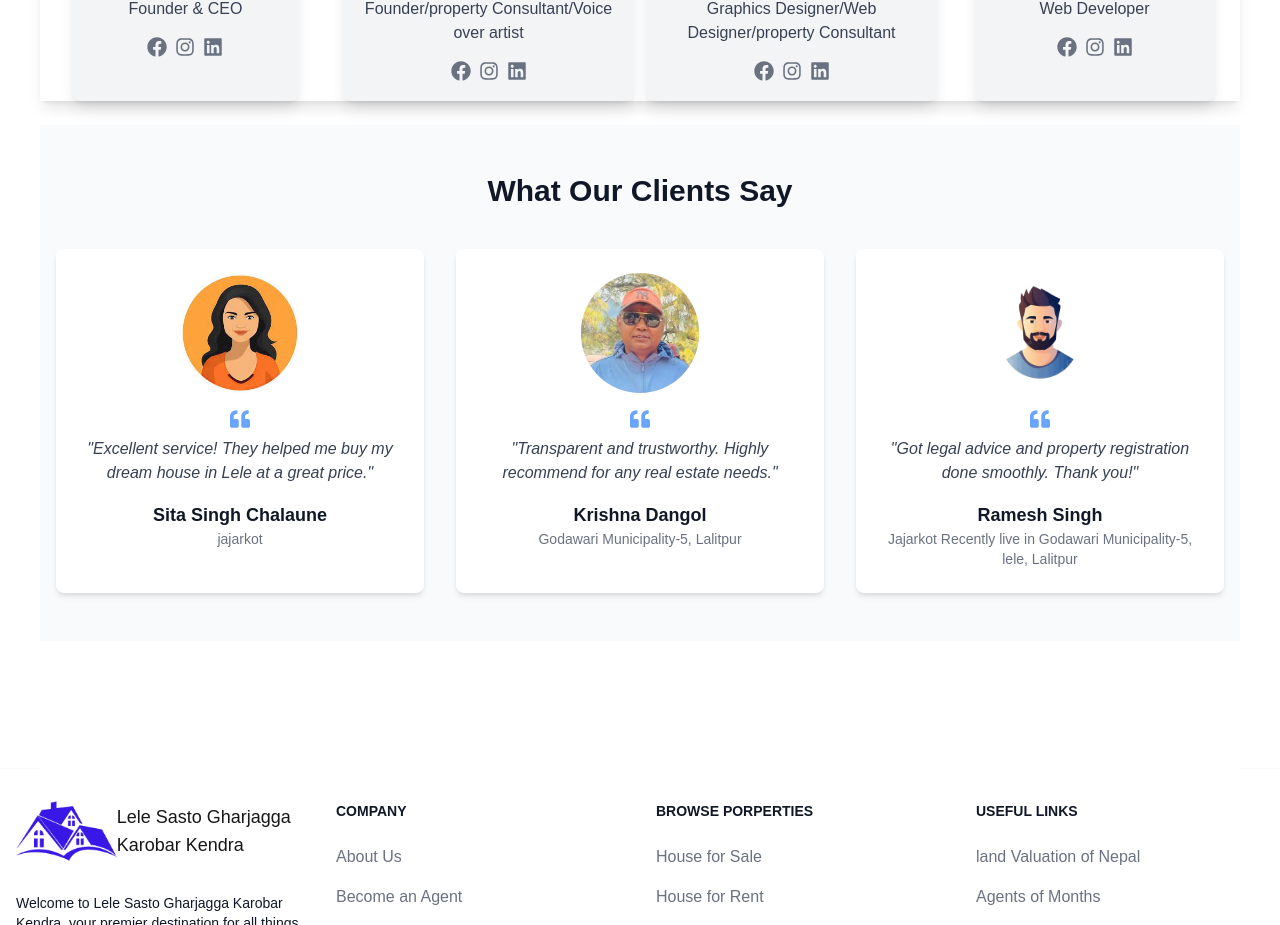
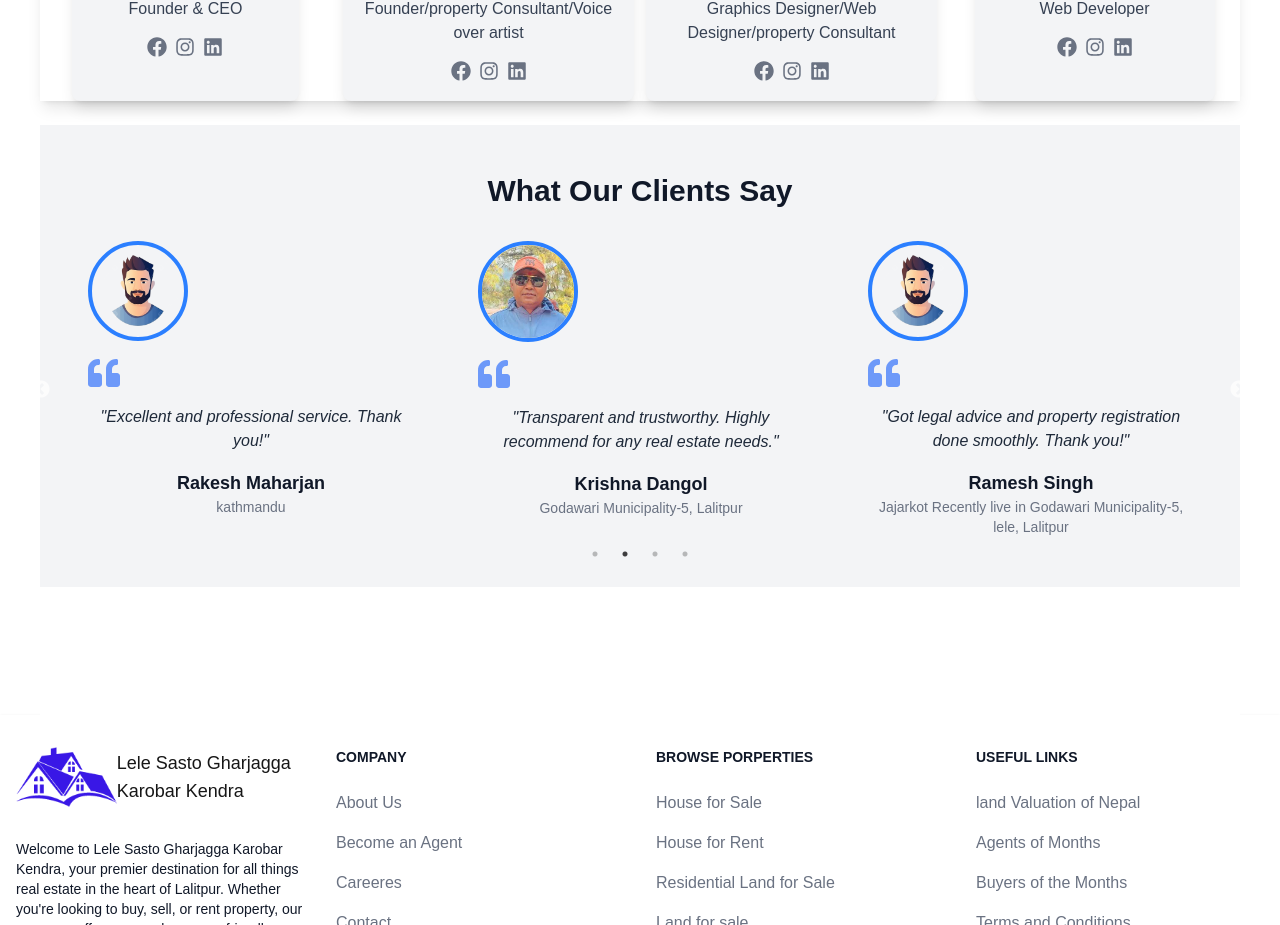
Before and after one commit to iamprabin-git/lelestore_Next.js, a Next.js app: page /company/about in a window 1280 px wide. Shown: the part 2875-3800 px from the top of the page. Built offline with nearby package versions, Linux system fonts and the light colour scheme.

Commit message:
scroll review
Signed-off-by: Prabin Dangol <dprabin23@gmail.com>

```diff
--- a/package.json
+++ b/package.json
@@ -19,7 +19,9 @@
     "next": "15.3.1",
     "react": "^19.0.0",
     "react-dom": "^19.0.0",
-    "react-icons": "^5.5.0"
+    "react-icons": "^5.5.0",
+    "react-slick": "^0.30.3",
+    "slick-carousel": "^1.8.1"
   },
   "devDependencies": {
     "@eslint/eslintrc": "^3",
--- a/src/app/globals.css
+++ b/src/app/globals.css
@@ -1,4 +1,8 @@
 @import "tailwindcss";
+/* @import "~slick-carousel/slick/slick.css";
+@import "~slick-carousel/slick/slick-theme.css"; */
+
+
 
 
 
--- a/src/components/Reviews.js
+++ b/src/components/Reviews.js
@@ -1,40 +1,55 @@
 "use client";
+import "slick-carousel/slick/slick.css";
+import "slick-carousel/slick/slick-theme.css";
+
+
 import React from "react";
+import Slider from "react-slick";
 
 import { FaQuoteLeft } from "react-icons/fa";
 import Image from "next/image";
 import reviews from "@/constants/review";
 
-function ClientReviews() {
+function ClientReviewCarousel() {
+  const settings = {
+    dots: true,
+    infinite: true,
+    speed: 1000,
+    slidesToShow: 3,
+    slidesToScroll: 1,
+    autoplay: true,
+    autoplaySpeed: 5000,
+    arrows: true,
+  };
+
   return (
-    <section className="bg-gray-50 dark:bg-gray-900 py-12">
+    <section className="bg-gray-100 dark:bg-gray-900 py-12">
       <div className="container mx-auto px-4">
-        <h2 className="text-3xl font-bold text-center text-gray-900 dark:text-white mb-10">
+        <h2 className="text-3xl font-bold text-center text-gray-900 dark:text-white mb-8">
           What Our Clients Say
         </h2>
-        <div className="grid grid-cols-1 md:grid-cols-3 gap-8">
+        <Slider {...settings}>
           {reviews.map((review, index) => (
-            <div
-              key={index}
-              className="bg-white dark:bg-gray-800 rounded-lg shadow-md p-6 relative hover:shadow-lg transition flex flex-col items-center text-center"
-            >
+            <div key={index} className="flex flex-col items-center text-center px-8">
               <Image
                 src={review.image}
                 alt={review.name}
-                width={80}
-                height={80}
-                className="rounded-full object-cover mb-4 h-30 w-auto"
+                width={100}
+                height={100}
+                className="rounded-full object-cover mb-4 border-4 border-blue-500"
               />
-              <FaQuoteLeft className="w-5 h-5 text-blue-500 mb-2 opacity-70" />
-              <p className="text-gray-700 dark:text-gray-300 italic mb-4">"{review.message}"</p>
-              <h3 className="text-lg font-semibold text-gray-900 dark:text-white">{review.name}</h3>
+              <FaQuoteLeft className="w-8 h-8 text-blue-600 mb-4 opacity-60" />
+              <p className="text-gray-800 dark:text-gray-300 italic max-w-xl">
+                "{review.message}"
+              </p>
+              <h3 className="text-lg font-semibold text-gray-900 dark:text-white mt-4">{review.name}</h3>
               <p className="text-sm text-gray-500 dark:text-gray-400">{review.location}</p>
             </div>
           ))}
-        </div>
+        </Slider>
       </div>
     </section>
   );
 }
 
-export default ClientReviews;
+export default ClientReviewCarousel;
--- a/src/constants/review.js
+++ b/src/constants/review.js
@@ -11,6 +11,12 @@ const reviews = [
     image: client1,
   },
   {
+    name: "Rakesh Maharjan",
+    message: "Excellent and professional service. Thank you!",
+    location: "kathmandu",
+    image: client3,
+  },
+  {
     name: "Krishna Dangol",
     message: "Transparent and trustworthy. Highly recommend for any real estate needs.",
     location: "Godawari Municipality-5, Lalitpur",
@@ -22,6 +28,7 @@ const reviews = [
     location: "Jajarkot Recently live in Godawari Municipality-5, lele, Lalitpur",
     image: client3,
   },
+
 ];
 
 export default reviews;
```
Also changed, not shown: 1 other file (tests, documents, lock files or other folders).
